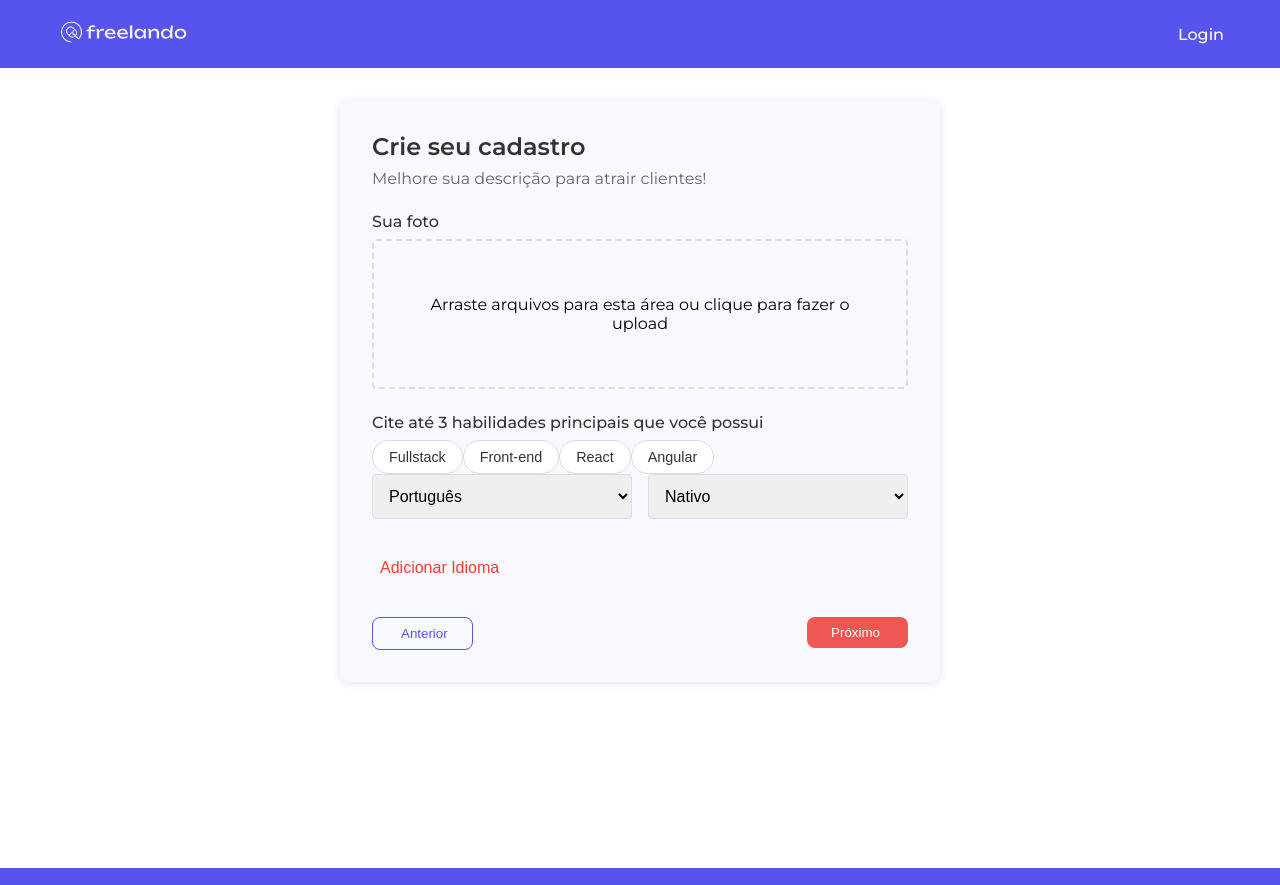
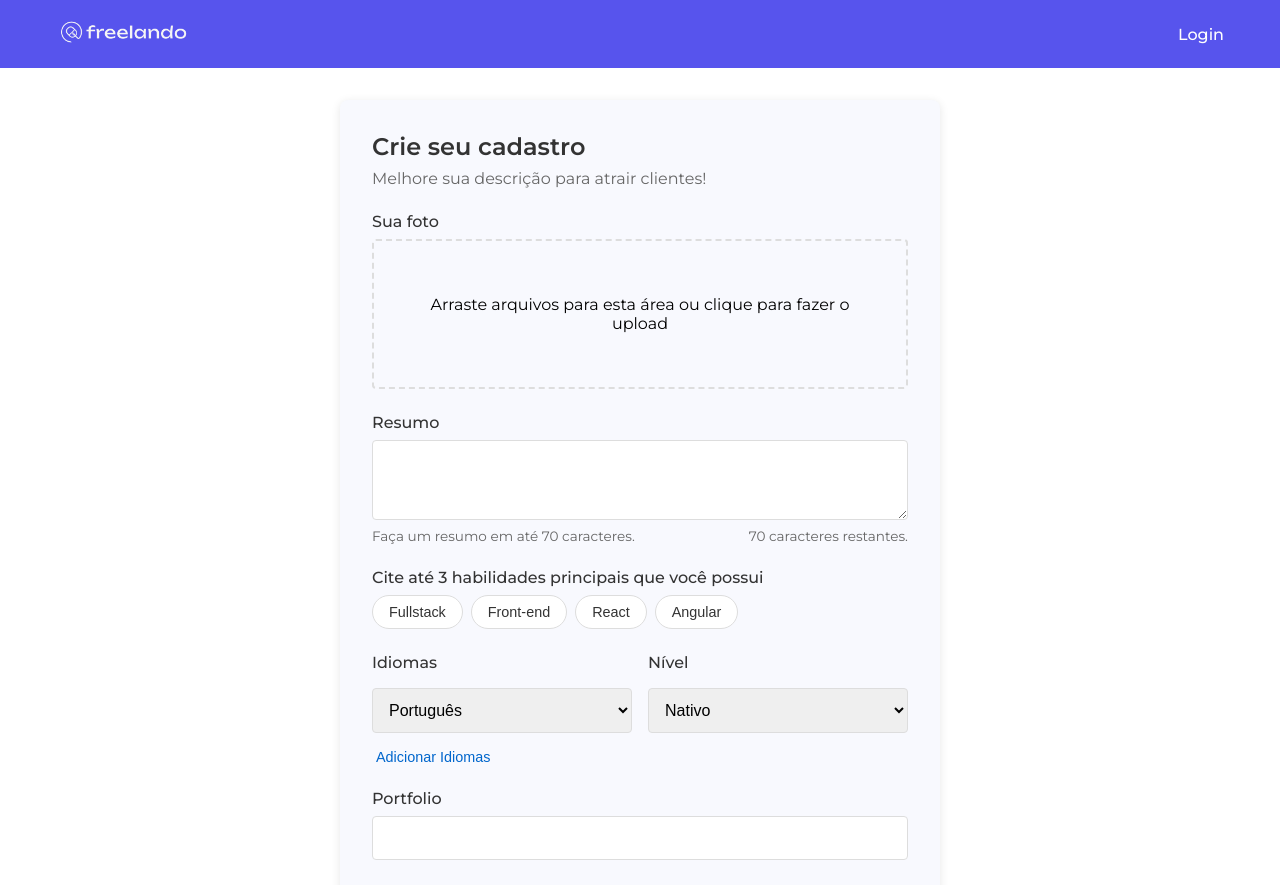
Before and after one commit to Wallace027Dev/freelando, an Angular app: page /cadastro/perfil in a window 1280 px wide. Shown: the top 885 px of the page. Built offline with nearby package versions, Linux system fonts and the light colour scheme.

Commit message:
adicionando outros campos da tela de perfil

```diff
--- a/src/app/pages/perfil-form/perfil-form.component.html
+++ b/src/app/pages/perfil-form/perfil-form.component.html
@@ -16,7 +16,8 @@
               [class.register-form__upload-area--with-preview]="photoPreview"
               (click)="fileInput.click()"
             >
-              <ng-container *ngIf="!photoPreview">
+              @if(!photoPreview) {
+              <ng-container>
                 <div>
                   <i class="fas fa-cloud-upload-alt"></i>
                   <p>
@@ -25,13 +26,15 @@
                   </p>
                 </div>
               </ng-container>
-              <ng-container *ngIf="photoPreview">
+              } @if (photoPreview) {
+              <ng-container>
                 <img
                   [src]="photoPreview"
                   alt="Preview da foto"
                   class="register-form__photo-preview"
                 />
               </ng-container>
+              }
             </div>
             <input
               #fileInput
@@ -43,11 +46,39 @@
           </div>
         </div>
 
-        <div class="register-form_field">
+        <div class="register-form__field">
+          <label for="summary" class="register-form__label">Resumo</label>
+          <textarea
+            id="summary"
+            formControlName="summary"
+            class="register-form__textarea"
+            maxlength="70"
+            rows="3"
+          ></textarea>
+
+          <div class="register-form__field-info">
+            <span>Faça um resumo em até 70 caracteres.</span>
+            <span>{{ charactersLeft }} caracteres restantes.</span>
+          </div>
+
+          @if (perfilForm.get("summary")?.invalid &&
+          perfilForm.get("summary")?.touched) {
+          <div class="register-form__error">
+            @if (perfilForm.get("summary")?.errors?.["required"]) {
+            <span>Resumo é obrigatório</span>
+            } @if (perfilForm.get("summary")?.errors?.["maxLength"]) {
+            <span>Resumo precisa ter no máximo 70 caracteres</span>
+            }
+          </div>
+          }
+        </div>
+
+        <div class="register-form__field">
           <label for="skills" class="register-form__label">
             Cite até 3 habilidades principais que você possui
           </label>
 
+          <div class="register-form__chips">
             @for (skill of skills; track skill.name) {
             <app-chip
               [text]="skill.name"
@@ -60,8 +91,18 @@
             ></app-chip>
             }
           </div>
+        </div>
 
         <div class="register-form__field">
+          <div class="register-form__row register-form__row--header">
+            <div class="register-form__column">
+              <label class="register-form__label">Idiomas</label>
+            </div>
+            <div class="register-form__column">
+              <label class="register-form__label">Nível</label>
+            </div>
+          </div>
+
           <ng-container formArrayName="languages">
             @for (languageForm of languagesArray.controls; track $index) {
             <div [formGroupName]="$index" class="register-form__row">
@@ -96,7 +137,7 @@
               </div>
             </div>
 
-            <div class="register-form__column register-form__actions">
+            <div class="register-form__column register-form__column--actions">
               @if ($index > 0 || languageForm.get("name")?.value !==
               "Português") {
               <button
@@ -113,11 +154,48 @@
 
           <button
             type="button"
-            class="register-form__icon-button"
+            class="register-form__text-button"
             (click)="addLanguage()"
           >
-            Adicionar Idioma
+            <i class="fas fa-plus-circle"></i>
+            Adicionar Idiomas
           </button>
+        </div>
+
+        <div class="register-form__field">
+          <label for="portfolio" class="register-form__label">
+            Portfolio
+          </label>
+          <input
+            id="portfolio"
+            type="url"
+            class="register-form__input"
+            formControlName="portfolio"
+          />
+
+          @if(perfilForm.get("portfolio")?.invalid &&
+          perfilForm.get("portfolio")?.touched) {
+          <div class="register-form__error">
+            URL inválida. Inclua http:// ou https://
+          </div>
+          }
+        </div>
+
+        <div class="register-form__field">
+          <label for="linkedin" class="register-form__label"> LinkedIn </label>
+          <input
+            id="linkedin"
+            type="url"
+            class="register-form__input"
+            formControlName="linkedin"
+          />
+
+          @if(perfilForm.get("linkedin")?.invalid &&
+          perfilForm.get("linkedin")?.touched) {
+          <div class="register-form__error">
+            URL do LinkedIn inválida. Inclua http:// ou https://
+          </div>
+          }
         </div>
 
         <div class="register-form__actions">
--- a/src/app/pages/perfil-form/perfil-form.component.ts
+++ b/src/app/pages/perfil-form/perfil-form.component.ts
@@ -24,6 +24,7 @@ import { Language } from 'app/shared/models/language.interface';
 export class PerfilFormComponent implements OnInit {
   perfilForm!: FormGroup;
   photoPreview!: string | ArrayBuffer | null;
+  charactersLeft: number = 70;
 
   skills: Skill[] = [
     { name: 'Fullstack', selected: false },
@@ -50,6 +51,10 @@ export class PerfilFormComponent implements OnInit {
 
   ngOnInit(): void {
     this.initializerForm();
+
+    this.perfilForm.get('summary')?.valueChanges.subscribe((value) => {
+      this.charactersLeft = 70 - value.length;
+    })
   }
 
   onPrevious(): void {
@@ -116,11 +121,11 @@ export class PerfilFormComponent implements OnInit {
   private initializerForm(): void {
     this.perfilForm = this.fb.group({
       photo: [''],
-      summary: [''],
+      summary: ['', [Validators.required, Validators.maxLength(70)]],
       selectedSkills: [[]],
       languages: this.fb.array([]),
-      portfolio: [],
-      linkedin: [''],
+      portfolio: ['', Validators.pattern('https?://.+')],
+      linkedin: ['', Validators.pattern('https?://(www\\.)?linkedin\\.com/.+')],
     });
 
     this.addLanguage('Português', 'Nativo');
```
Lines whose indentation alone changed are shown as unchanged.
